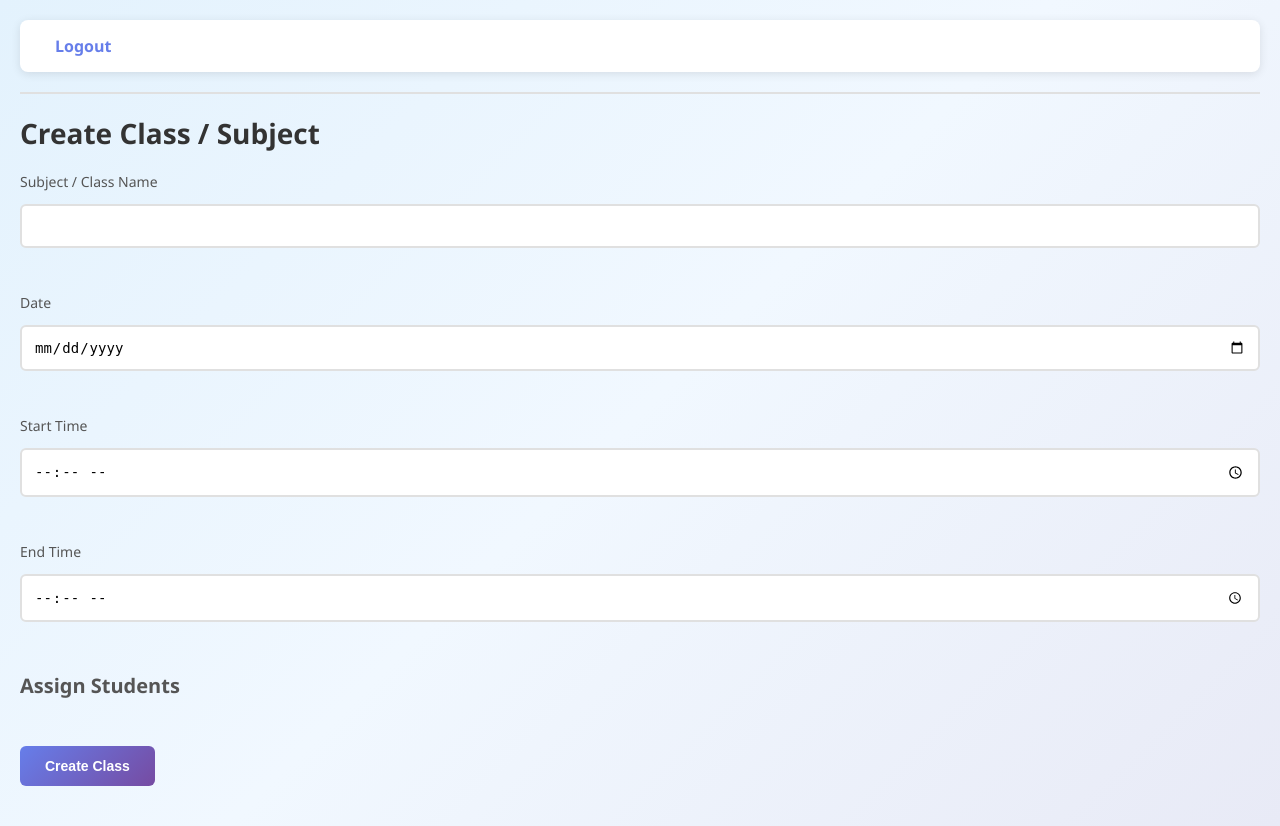
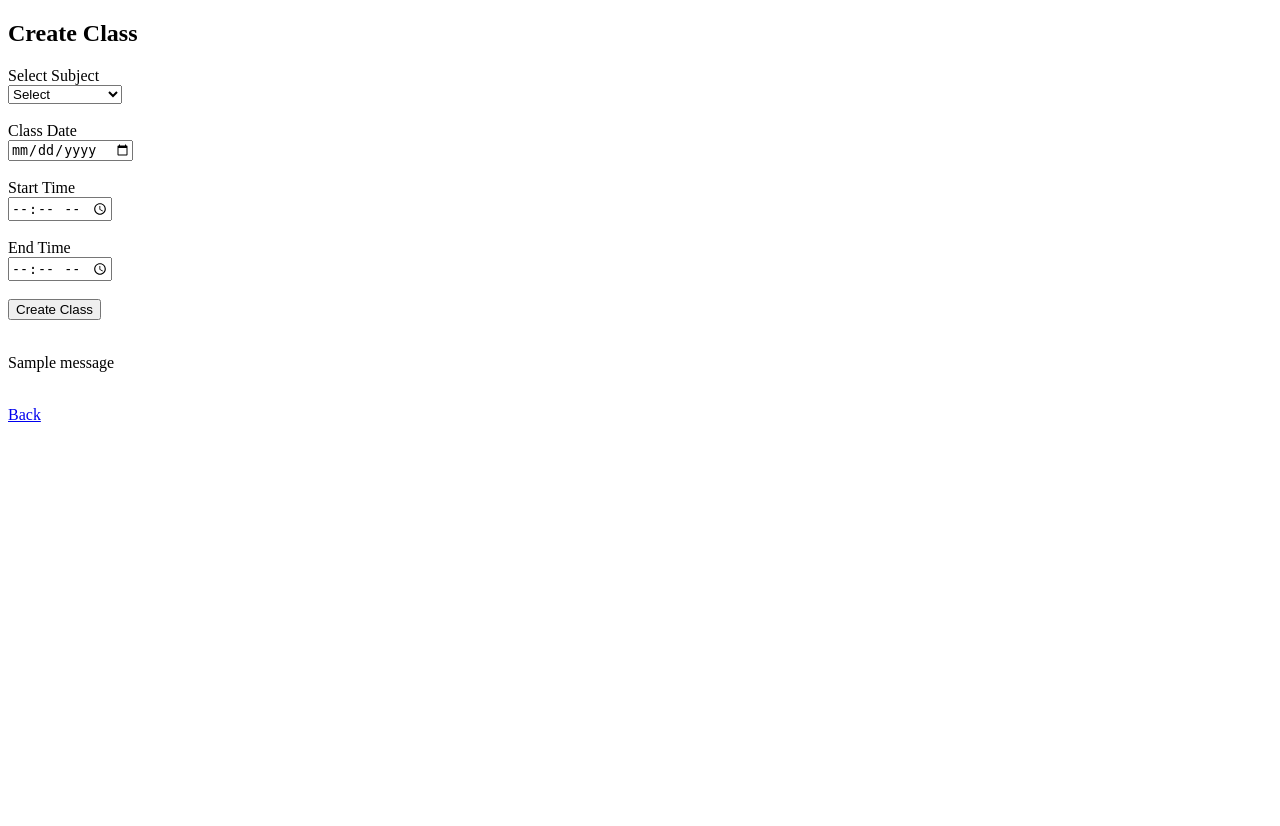
Before and after one commit to pagidelaprashanth99-bit/student_manager, a Flask app: page /teacher/create_class in a window 1280 px wide. After the commit the page ends 422 px from the top, so only its background shows below. Run offline with Flask 3, Linux system fonts and the light colour scheme; a user stored in the database is signed in; tables that the repository leaves empty hold one stand-in row (values such as "Sample post"); one stand-in notice (Sample message) is shown; parts of the project's set-up code (start-up, migrations or seed data) failed here and were passed over.

Commit message:
Update create_class.html

```diff
--- a/app/templates/teacher/create_class.html
+++ b/app/templates/teacher/create_class.html
@@ -1,48 +1,46 @@
-{% extends "base.html" %}
+<!DOCTYPE html>
+<html>
+<head>
+    <title>Create Class</title>
+</head>
+<body>
 
-{% block content %}
-
-<h2>Create Class / Subject</h2>
+<h2>Create Class</h2>
 
 <form method="POST">
 
-    <label>Subject / Class Name</label>
-    <input type="text" name="class_name" required>
+    <label>Select Subject</label><br>
+
+    <select name="subject_id" required>
+
+        <option value="">Select</option>
+
+        {% for subject in subjects %}
+
+        <option value="{{ subject.id }}">
+            {{ subject.name }}
+        </option>
+
+        {% endfor %}
+
+    </select>
 
     <br><br>
 
-    <label>Date</label>
+    <label>Class Date</label><br>
     <input type="date" name="class_date" required>
 
     <br><br>
 
-    <label>Start Time</label>
+    <label>Start Time</label><br>
     <input type="time" name="start_time" required>
 
     <br><br>
 
-    <label>End Time</label>
+    <label>End Time</label><br>
     <input type="time" name="end_time" required>
 
     <br><br>
-
-    <h3>Assign Students</h3>
-
-    {% for student in students %}
-
-        <label>
-            <input type="checkbox"
-                   name="students"
-                   value="{{ student.id }}">
-
-            {{ student.name }}
-        </label>
-
-        <br>
-
-    {% endfor %}
-
-    <br>
 
     <button type="submit">
         Create Class
@@ -50,4 +48,23 @@
 
 </form>
 
-{% endblock %}
+<br>
+
+{% with messages = get_flashed_messages() %}
+    {% if messages %}
+
+        {% for message in messages %}
+            <p>{{ message }}</p>
+        {% endfor %}
+
+    {% endif %}
+{% endwith %}
+
+<br>
+
+<a href="{{ url_for('teacher.dashboard') }}">
+    Back
+</a>
+
+</body>
+</html>
```
